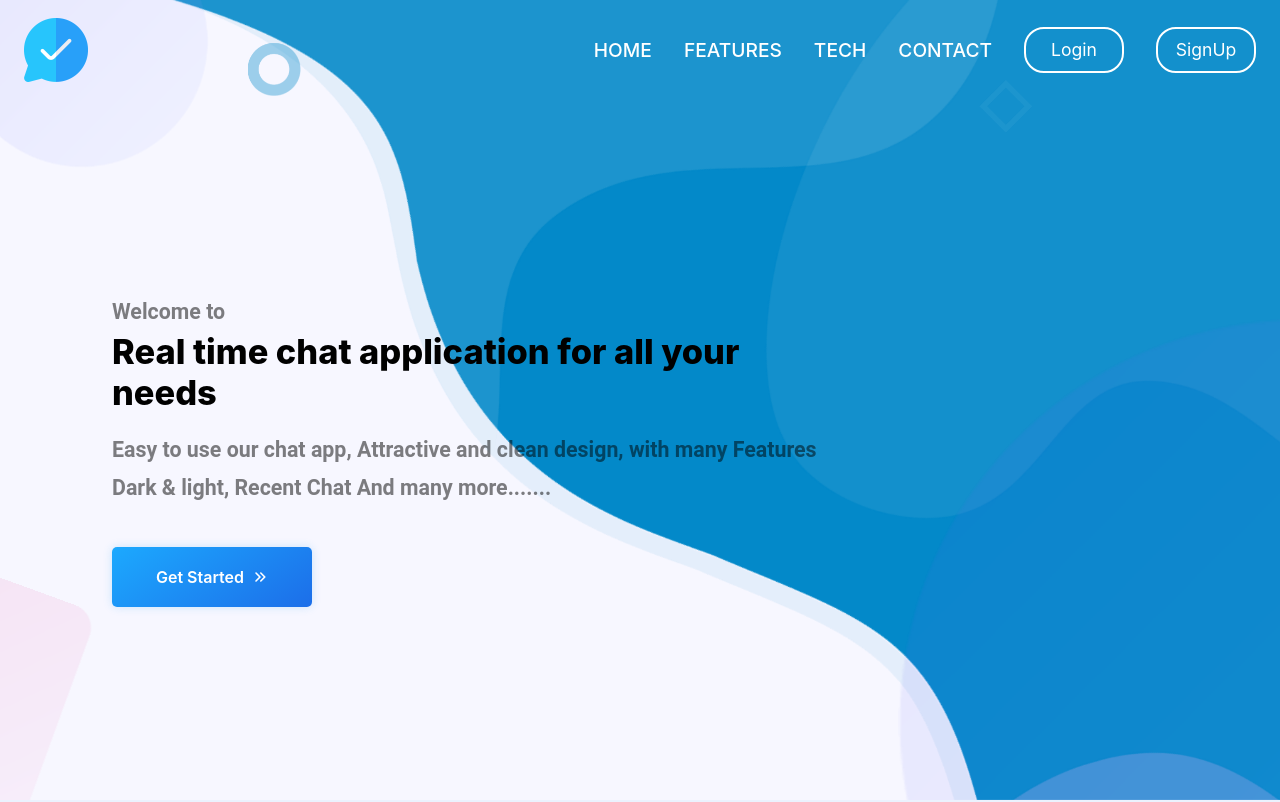
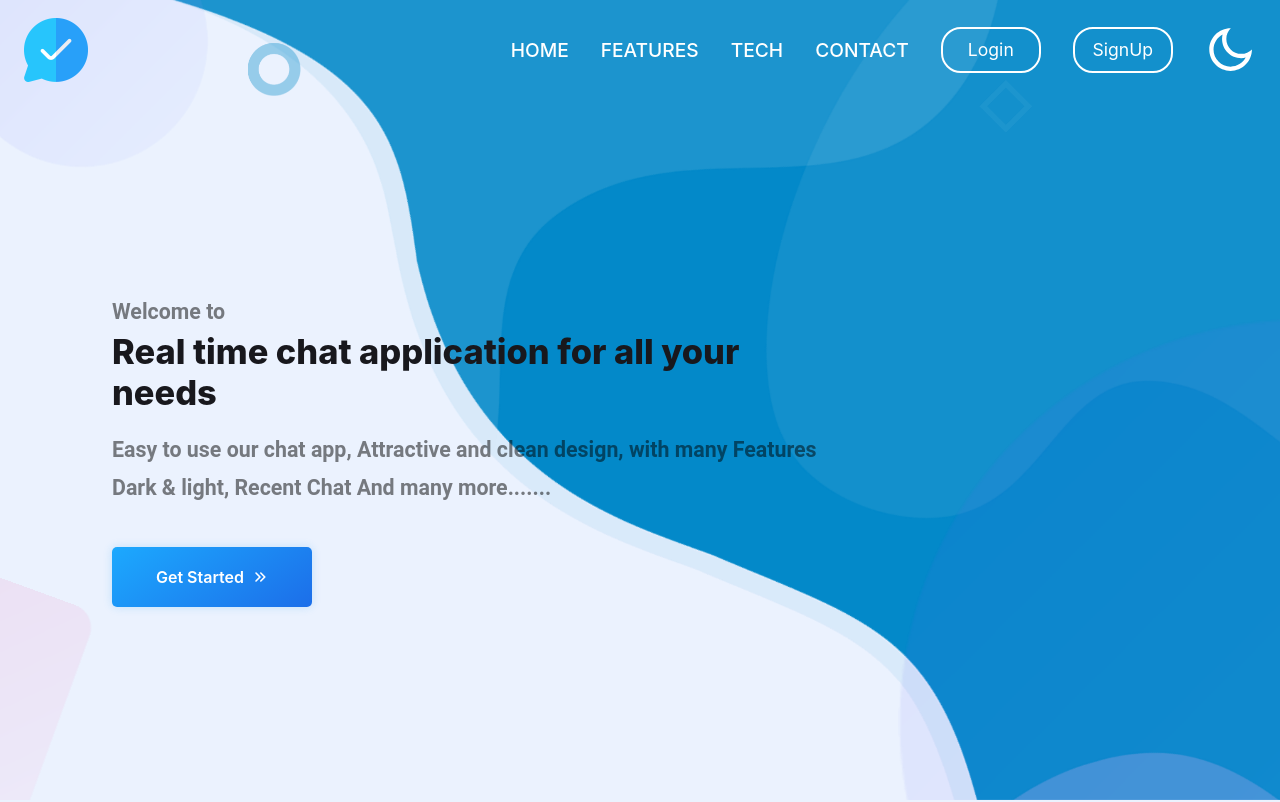
Before and after one commit to Shivaraj777/G-Link, a React (Create React App) app in the folder client/: page / in a window 1280 px wide. Shown: the top 802 px of the page. Built offline with nearby package versions, Linux system fonts and the light colour scheme.

Commit message:
setup dark mode functionality

```diff
--- a/client/src/App.js
+++ b/client/src/App.js
@@ -35,6 +35,12 @@ function App() {
       text: {
         primary: "#000000",
         secondary: "rgba(29 ,29, 29, .8)",
+      },
+
+      rgb: {
+        secondary: "78,172,109",
+        cyan: "28,157,234",
+        heading: "0,0,0",
       },
 
       bg: {
@@ -83,6 +89,12 @@ function App() {
         secondary: "#8f9198",
       },
 
+      rgb: {
+        secondary: "78,172,109",
+        cyan: "28,157,234",
+        heading: "255,255,255",
+      },
+
       bg: {
         black: "#000000",
         primary: "#262626",
--- a/client/src/components/AppHeader.js
+++ b/client/src/components/AppHeader.js
@@ -20,7 +20,7 @@ function AppHeader() {
   return (
     <Header className='w-full flex items-center'>
       <div className={header ? 'header active flex justify-between items-center w-full' : 'header flex justify-between items-center w-full'}>
-        <div className='hero-section-logo flex justify-start items-center'>
+        <div className='hero-section-logo flex justify-center items-center'>
           <img src='./images/chat.png' alt='G-Link-logo' loading='lazy' className='logo' />
         </div>
         <Navbar />
@@ -63,9 +63,6 @@ const Header = styled.header`
     }
   }
 
-  .hero-section-logo{
-    width: 100%;
-  }
   .logo{
     height: 4rem;
   }
--- a/client/src/components/HeroSection.js
+++ b/client/src/components/HeroSection.js
@@ -70,6 +70,7 @@ const StyledHeroSection = styled.section`
   height: 100vh;
   text-align: left;
   overflow: hidden;
+  background-color: ${({theme}) => theme.colors.bg2.secondary};
 
   .custom-container{
     position: relative;
@@ -88,6 +89,7 @@ const StyledHeroSection = styled.section`
       margin-bottom: 17px;
       line-height: 1.2;
       max-width: 680px;
+      color: ${({theme}) => theme.colors.heading};
     }
     p {
       font-size: calc(1.2 * (1rem + 3 * (100vw - 320px) / 1600));
@@ -96,7 +98,7 @@ const StyledHeroSection = styled.section`
       font-weight: 600;
       font-family: Roboto, sans-serif;
       line-height: 1.8;
-      color: rgba(0, 0, 0, 0.5);
+      color: rgba(${({theme}) => theme.colors.rgb.heading}, 0.5);
     }
 
     .button {
--- a/client/src/components/Navbar.js
+++ b/client/src/components/Navbar.js
@@ -3,6 +3,7 @@ import styled from 'styled-components';
 import { Link } from 'react-scroll';
 import { Button } from '../styles/Button';
 import { CgMenu, CgClose } from 'react-icons/cg';
+import Toggler from './Toggler';
 
 function Navbar() {
   const navItems = [
@@ -45,6 +46,12 @@ function Navbar() {
               <Button className='button'onClick={() => setOpenMenu(false)}>SignUp</Button>
             </a>
           </li>
+
+          <li>
+            <div className='navbar-link mode-toggler'>
+              <Toggler />
+            </div>
+          </li>
         </ul>
 
         {/* Menu icons */}
@@ -59,6 +66,11 @@ function Navbar() {
             className='mobile-nav-icon close-icon'
             onClick={() => setOpenMenu(false)}
           />
+        </div>
+
+        {/* theme toggler for mobile view */}
+        <div className="mobile-navbar-btn ml-10">
+          <Toggler className="mobile-nav-icon" />
         </div>
       </div>
     </NavB>
@@ -81,6 +93,7 @@ const NavB = styled.nav`
       cursor: pointer;
       text-decoration: none;
       text-transform: uppercase;
+      transition: color 0.3s linear;
       font-weight: 500;
 
       &:link,
@@ -107,16 +120,24 @@ const NavB = styled.nav`
         }
       }
     }
+
+    .navbar-link .mode-toggler{
+      font-size: 2rem;
+    }
   }
 
   .navbar-list li{
     &:nth-child(5),
-    &:nth-child(6){
+    &:nth-child(6),
+    &:nth-child(7){
       .navbar-link{
         &:hover{
           border: none;
         }
       }
+    }
+    &:nth-child(7){
+      font-size: 1.5rem;
     }
   }
 
@@ -128,6 +149,9 @@ const NavB = styled.nav`
     border: none;
   }
   .mobile-nav-icon[name='close-outline']{
+    display: none;
+  }
+  .close-icon{
     display: none;
   }
 
@@ -164,7 +188,7 @@ const NavB = styled.nav`
       opacity: 0;
       transform: translateX(100%);
       background-color: ${({theme}) => theme.colors.bg2.primary};
-      visisbility hidden;
+      visibility hidden;
 
       .button{
         width: 150px !important;
@@ -181,7 +205,7 @@ const NavB = styled.nav`
       visibility: visible;
       opacity: 1;
       transform: translateX(0);
-      z-index: 9999;
+      z-index: 999;
       transform-origin: right;
       width: 100vw;
 
@@ -193,6 +217,10 @@ const NavB = styled.nav`
           border-bottom: none !important;
         }
       }
+
+      .mode-toggler{
+        display: none;
+      }
     }
   }
 `;
--- /dev/null
+++ b/client/src/components/Toggler.js
@@ -0,0 +1,41 @@
+import React from 'react';
+import { RiMoonLine, RiSunLine } from 'react-icons/ri';
+import styled from 'styled-components';
+import { useSelector, useDispatch } from 'react-redux';
+import { TOGGLE_DARKTHEME } from '../redux/theme/theme.action';
+
+function Toggler() {
+  const { darkThemeEnabled } = useSelector((state) => state.theme); // get state data
+  const dispatch = useDispatch(); // get dispatch function from store
+
+  // handle toggle theme
+  const toggleTheme = () => {
+    dispatch({ type: TOGGLE_DARKTHEME});
+  }
+
+  return (
+    <StyledToggler onClick={toggleTheme}>
+      {darkThemeEnabled ? <RiSunLine className='icon' /> : <RiMoonLine className='icon' />}
+    </StyledToggler>
+  )
+}
+
+// styled component
+const StyledToggler = styled.div`
+  display: block;
+  justify-content: center;
+  align-items: center;
+  text-align: center;
+  border-radius: 8px;
+  cursor: pointer;
+
+  .icon{
+    font-size: 3.2rem;
+  }
+
+  @media(max-width: 980px){
+    color: ${({theme}) => theme.colors.heading};
+  }
+`;
+
+export default Toggler;
--- a/client/src/redux/theme/theme.reducer.js
+++ b/client/src/redux/theme/theme.reducer.js
@@ -2,7 +2,7 @@ import { TOGGLE_DARKTHEME } from './theme.action';
 
 // set initial state
 const initialState = {
-  darkThemeEnabled: localStorage.getItem('DARK_THEME') || false
+  darkThemeEnabled: JSON.parse(localStorage.getItem('DARK_THEME')) || false
 }
 
 /* Theme reducer - return updated theme state */
```
